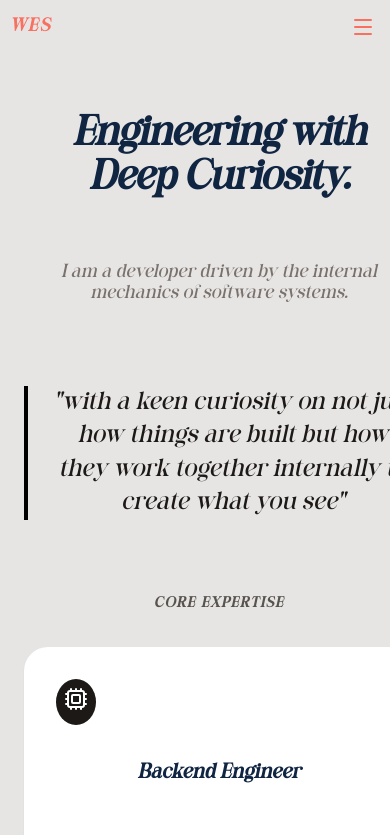
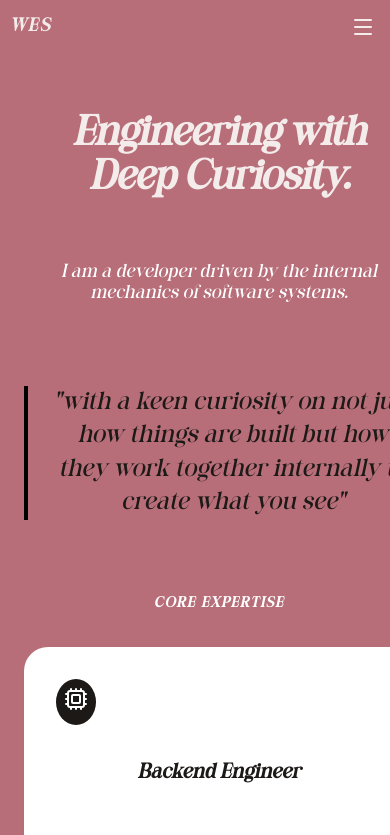
Before and after one commit to Sonderssss/wes-portfolio-react, a React (Vite) app: page /about in a window 390 px wide. Shown: the top 835 px of the page. Built offline with nearby package versions, Linux system fonts and the light colour scheme.

Commit message:
feat: implement responsive CSS layouts for App, Home, Projects, Contact, and NotFound views

```diff
--- a/src/App.css
+++ b/src/App.css
@@ -8,7 +8,7 @@
 }
 
 body{
-  background-color: var(--stone-200);
+  background-color: #B76E79;
   min-height: 100vh;
   margin: 0;
 }
@@ -28,7 +28,7 @@ body{
   -webkit-font-smoothing: antialiased;
   -moz-osx-font-smoothing: grayscale;
   text-align: center;
-  color:#102542
+  color: #F4ECEB;
 }
 
 nav {
@@ -37,14 +37,15 @@ nav {
 
 nav a {
   font-weight: bold;
-  color: #F87060;
+  color: #F4ECEB;
   text-decoration: none;
   font-size: 1.2rem;
 
 }
 
 nav a.router-link-exact-active {
-  color: #102542;
+  color: #F4ECEB;
+  text-decoration: underline;
 }
 .container{
   display: flex;
@@ -63,7 +64,7 @@ nav a.router-link-exact-active {
 }
 span {
   font-weight: bold;
-  color: #F87060;
+  color: #F4ECEB;
   font-size: 1.2rem;
   letter-spacing: 0.1em;
 }
@@ -93,7 +94,7 @@ span {
     background: none;
     border: none;
     cursor: pointer;
-    color: #F87060;
+    color: #F4ECEB;
     padding: 5px;
     display: flex;
     align-items: center;
--- a/src/views/AboutView.css
+++ b/src/views/AboutView.css
@@ -51,7 +51,7 @@
 
 .about-subtitle {
   font-size: 1.125rem;
-  color: var(--stone-500);
+  color: #ffff;
   font-weight: 400;
 }
 
@@ -77,7 +77,7 @@
   font-weight: 600;
   text-transform: uppercase;
   letter-spacing: 0.1em;
-  color: var(--stone-600);
+  color: #ffff;
   text-align: center;
 }
 
--- a/src/views/AboutView.tsx
+++ b/src/views/AboutView.tsx
@@ -91,13 +91,19 @@ const AboutView: React.FC = () => {
                 {q.icon}
               </div>
 
-              <h3 style={{ fontSize: "1.25rem", fontWeight: 600 }}>
+              <h3
+                style={{
+                  fontSize: "1.25rem",
+                  fontWeight: 600,
+                  color: "var(--stone-900)",
+                }}
+              >
                 {q.title}
               </h3>
 
               <p
                 style={{
-                  color: "var(--stone-500)",
+                  color: "#a1a1aa",
                   fontSize: "0.875rem",
                   lineHeight: 1.5,
                 }}
--- a/src/views/ContactView.css
+++ b/src/views/ContactView.css
@@ -5,13 +5,14 @@
         display: flex;
         flex-direction: column;
         text-align: center;
-        background: #fff;
+        background: #B76E79;
         box-shadow: 0 2px 10px rgba(0, 0, 0, 0.1);
         border-radius: 10px;
     }
+
     .contact-view button {
-        background-color: #F87060;
-        color: #102542;
+        background-color: #f4eceb;
+        color: #b76e79;
         font-family: 'behance';
         font-weight: bold;
         padding: 10px 20px;
@@ -19,30 +20,36 @@
         border-radius: 10px;
         cursor: pointer;
     }
-    .contact-view input, .contact-view textarea {
+
+    .contact-view input,
+    .contact-view textarea {
         margin: 10px 0;
         padding: 10px;
         border: none;
         border-bottom: 1px solid #F87060;
         border-radius: 5px;
     }
+
     .contact-view label {
         font-weight: bold;
         margin-bottom: 5px;
         display: flex;
     }
+
     .submit {
         text-align: center
     }
+
     .contact-view {
-        background-color: #f0f0f0;
+        background-color: #B76E79;
         padding: 20px;
         border-radius: 10px;
         max-width: 600px;
         margin: 0 auto;
         opacity: 0.9;
     }
-    .contact-view:hover{
+
+    .contact-view:hover {
         transition: scale 0.3s ease;
         transform: scale(1.02);
     }
@@ -84,7 +91,8 @@
             font-size: 0.9rem;
         }
 
-        .contact-view input, .contact-view textarea {
+        .contact-view input,
+        .contact-view textarea {
             padding: 8px;
             font-size: 0.9rem;
         }
--- a/src/views/HomeView.css
+++ b/src/views/HomeView.css
@@ -1,4 +1,4 @@
-.home-content{
+.home-content {
   display: grid;
   grid-template-columns: 1fr auto 1fr;
   align-items: center;
@@ -17,42 +17,48 @@
   justify-content: space-around;
 }
 
-.home-left, .home-image {
-  flex:1 ;
-  padding:20px;
+.home-left,
+.home-image {
+  flex: 1;
+  padding: 20px;
 }
 
 .welcome-container {
   padding: 20px;
 }
-.welcome-container h1{
+
+.welcome-container h1 {
   font-size: 2.5rem;
   letter-spacing: 0.1em;
 }
+
 .my-portfolio {
-  color: #F87060;
+  color: #F4ECEB;
   font-weight: bold;
   font-size: 5.0rem;
   letter-spacing: 0.1em;
 }
-.home-info p{
+
+.home-info p {
   font-size: 2.5rem;
   font-weight: bold;
   letter-spacing: 0.1em;
 }
+
 .btn {
-  background-color: #F87060;
+  background-color: #F4ECEB;
   font-family: 'behance';
   font-weight: bold;
-  color:  #102542;;
+  color: #B76E79;
   padding: 10px 20px;
   border: none;
   border-radius: 10px;
   cursor: pointer;
 }
+
 .btn:hover {
-  background-color: #102542;
-  color: #F87060;
+  background-color: black;
+  color: #F4ECEB;
   transition: background-color 0.3s ease, color 0.3s ease;
   transform: scale(1.10);
 }
@@ -121,7 +127,8 @@
     font-size: 0.9rem;
   }
 
-  .home-left, .home-image {
+  .home-left,
+  .home-image {
     padding: 10px;
   }
 
--- a/src/views/NotFoundView.css
+++ b/src/views/NotFoundView.css
@@ -9,7 +9,7 @@
 
 .not-found h1 {
   font-size: 5rem;
-  color: #F87060;
+  color: #F4ECEB;
 }
 
 .not-found p {
@@ -17,12 +17,12 @@
 }
 
 .not-found a {
-  color: #F87060;
+  color: #F4ECEB;
   font-weight: bold;
   font-size: 1.2rem;
   text-decoration: none;
 }
 
 .not-found a:hover {
-  color: #102542;
+  color: #F4ECEB;
 }
--- a/src/views/ProjectsView.css
+++ b/src/views/ProjectsView.css
@@ -71,7 +71,7 @@
 }
 
 .project-detail {
-  background-color: #f0f0f0;
+  background-color: #B76E79;
   opacity: 0.9;
   border-radius: 10px;
   padding: 1.25rem;
@@ -80,20 +80,20 @@
 .project-detail h3 {
   font-size: 1.1rem;
   margin-bottom: 0.5rem;
-  color: #102542;
+  color: #F4ECEB;
 }
 
 .project-detail p {
   font-size: 0.9rem;
   line-height: 1.5;
-  color: #102542;
+  color: #F4ECEB;
   margin-bottom: 0.5rem;
 }
 
 .detail-codebase {
   font-size: 0.8rem;
   font-weight: bold;
-  color: #F87060;
+  color: #F4ECEB;
 }
 
 .card-large {
@@ -155,7 +155,7 @@
   flex-direction: column;
   justify-content: space-between;
   padding: 1.5rem;
-  color: #F87060;
+  color: #F4ECEB;
 }
 
 .card-top {
```
